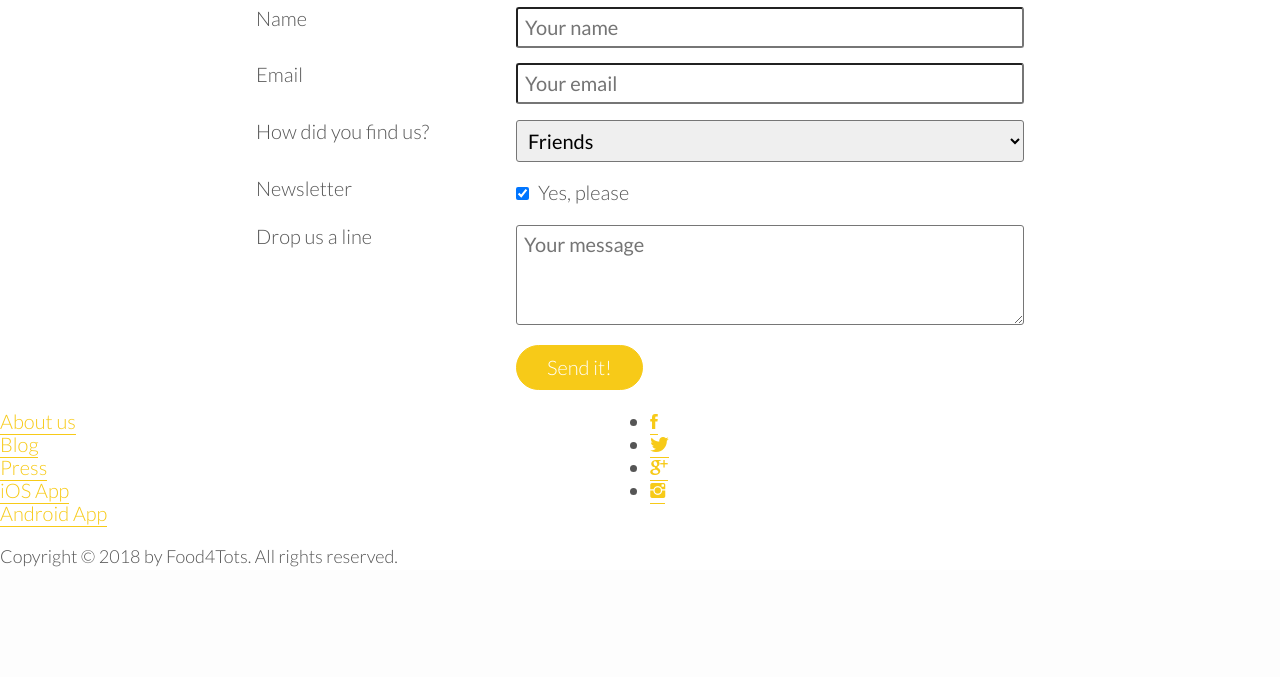
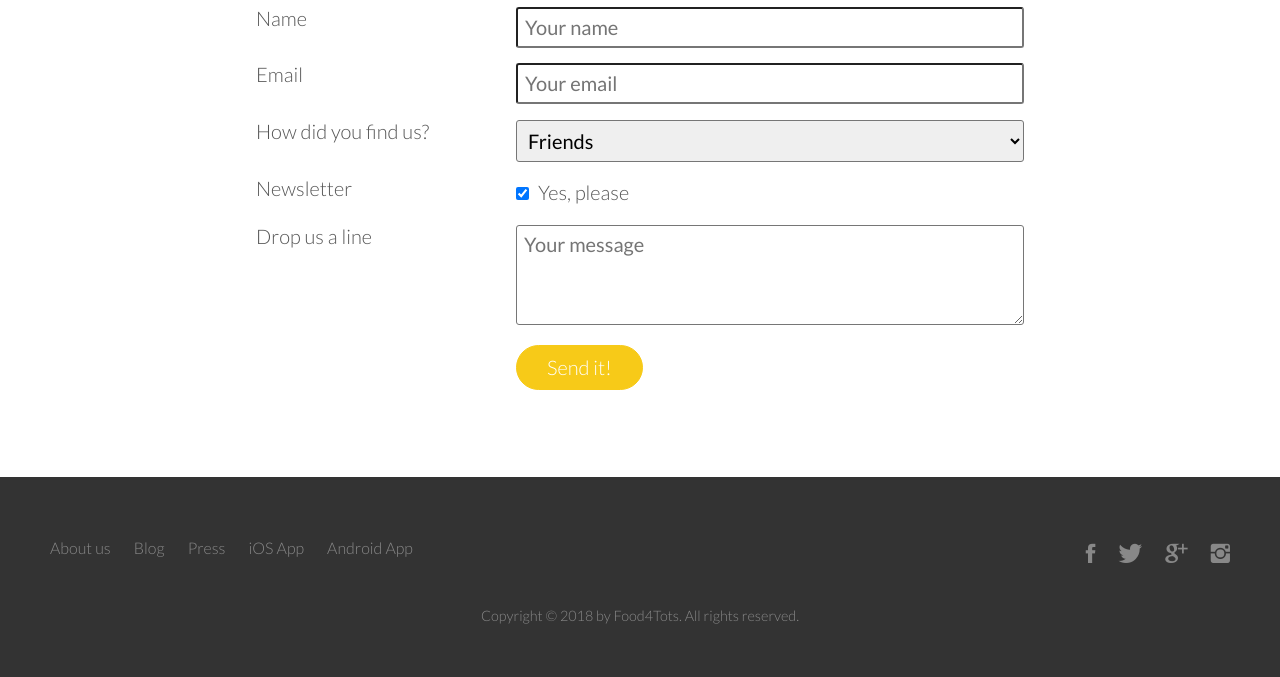
Before and after one commit to lizcastroprogrammer/Food4Tots, a PHP site: page / in a window 1280 px wide. Shown: the part 4833-5510 px from the top of the page. Before the commit the page ends 5400 px from the top, so only its background shows below. Run offline with PHP 8.4, Linux system fonts and the light colour scheme.

Commit message:
added styling to footer

```diff
--- a/resources/css/main.css
+++ b/resources/css/main.css
@@ -456,6 +456,7 @@ cite img {
 .contact-form {
     width: 60%;
     margin: 0 auto;
+    margin-bottom: 80px;
 }
 
 input[type=text],
@@ -475,3 +476,84 @@ input[type=checkbox] {
 }
 
 *:focus { outline: none; }
+
+/*----------------*/
+/*     FOOTER     */
+/*----------------*/
+
+footer {
+    background-color: #333;
+    padding: 50px;
+    font-size: 80%;
+}
+
+.footer-nav {
+    float: left;
+    list-style: none;
+}
+
+.social-links {
+    float: right;
+    list-style: none;
+}
+
+.footer-nav li,
+.social-links li {
+    display: inline-block;
+    margin-right: 20px;
+}
+
+.footer-nav li:last-child,
+.social-links li:last-child {
+    margin-right: 0;
+}
+
+.footer-nav li a:link,
+.footer-nav li a:visited,
+.social-links li a:link,
+.social-links li a:visited {
+    text-decoration: none;
+    border: 0;
+    color: #888;
+    transition: color 0.2s;
+}
+
+.footer-nav li a:hover,
+.footer-nav li a:active, {
+    color: #ddd;
+}
+
+
+.social-links li a:link,
+.social-links li a:visited {
+    font-size: 160%;
+}
+
+.ion-social-facebook,
+.ion-social-twitter,
+.ion-social-googleplus,
+.ion-social-instagram {
+    transition: color 0.2s;
+}
+
+.ion-social-facebook:hover {
+    color: #3b5998;
+}
+
+.ion-social-twitter:hover {
+    color: #00aced;
+}
+
+.ion-social-googleplus:hover {
+    color: #dd4b39;
+}
+
+.ion-social-instagram:hover {
+    color: #517fa4;
+}
+
+footer p {
+    color: #888;
+    text-align: center;
+    margin-top: 20px;
+}
```
